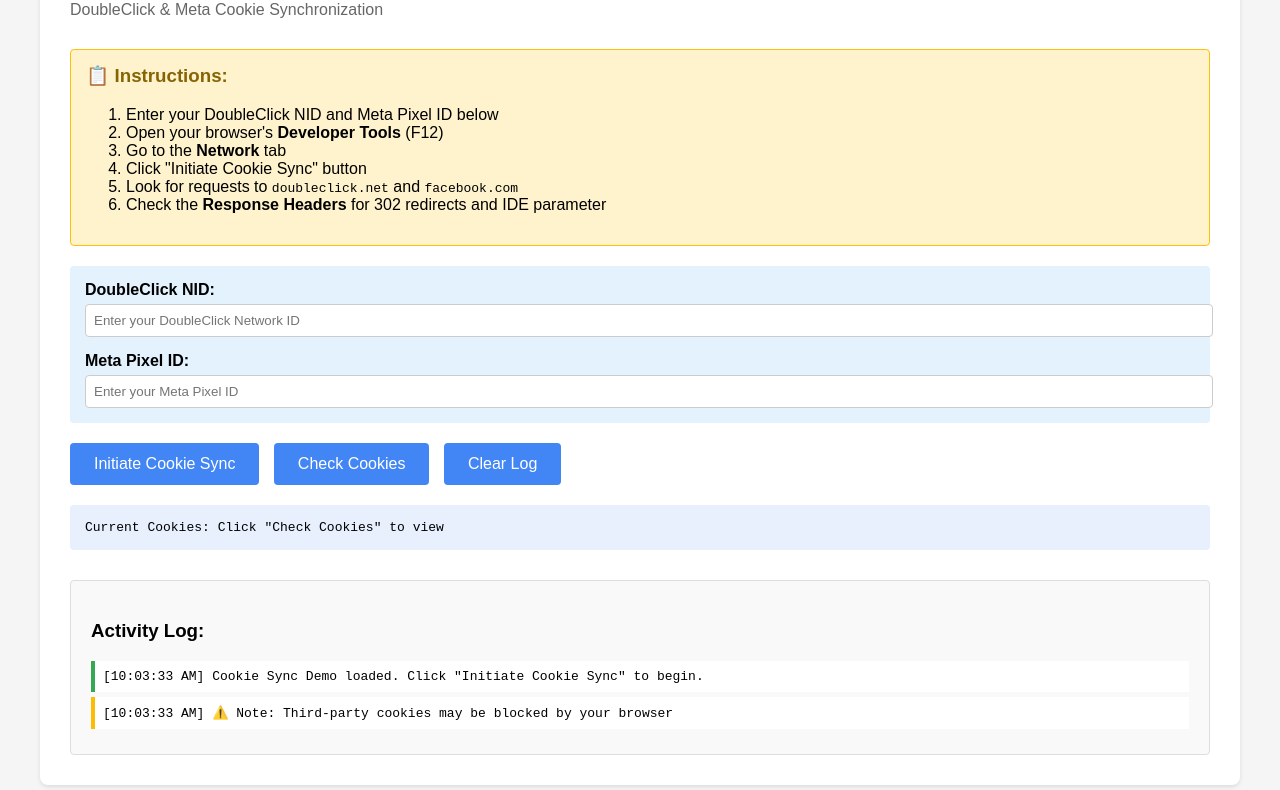
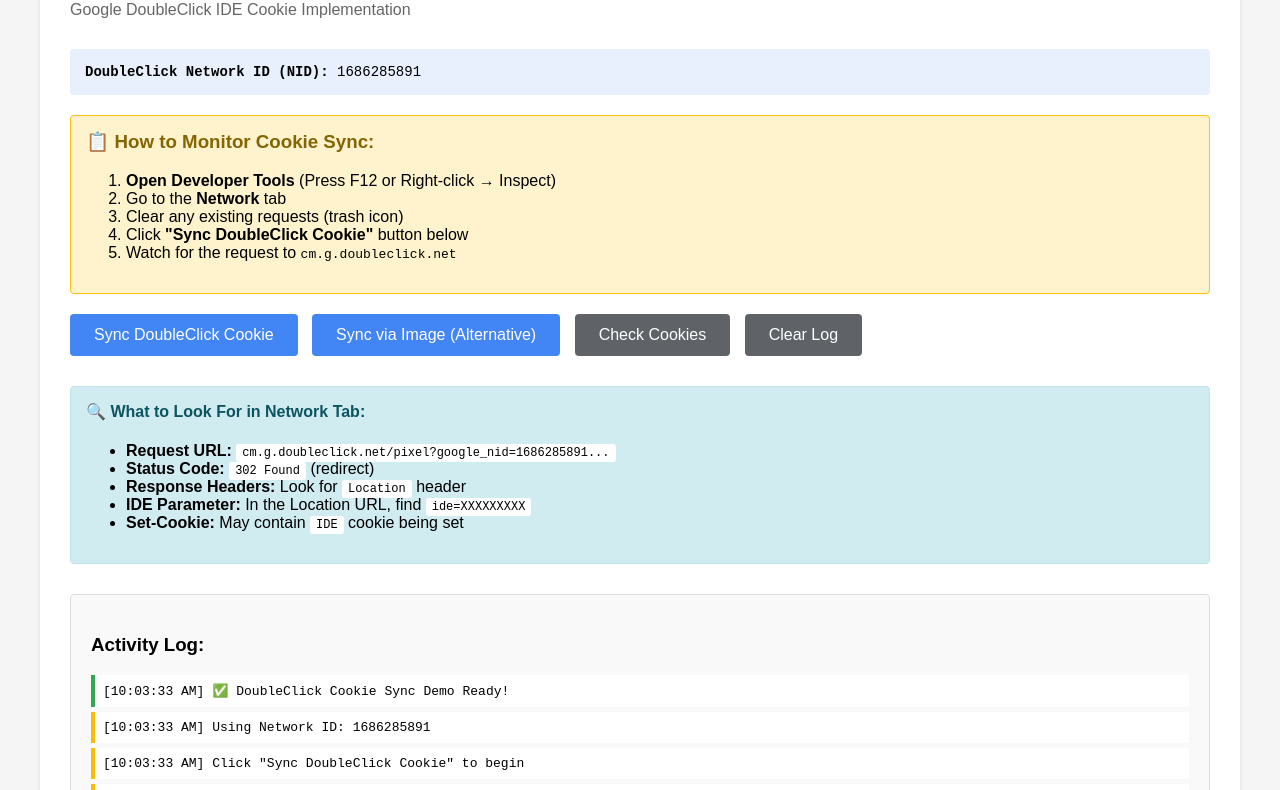
Before and after one commit to roshini27/test-ide-cookie, a plain HTML site: page index.html in a window 1280 px wide. Shown: the part 163-953 px from the top of the page. Drawn offline with Linux system fonts and the light colour scheme.

Commit message:
Update index.html

```diff
--- a/index.html
+++ b/index.html
@@ -3,7 +3,7 @@
 <head>
     <meta charset="UTF-8">
     <meta name="viewport" content="width=device-width, initial-scale=1.0">
-    <title>Cookie Sync Demo</title>
+    <title>DoubleClick Cookie Sync Demo</title>
     <style>
         body {
             font-family: Arial, sans-serif;
@@ -26,6 +26,14 @@
             color: #666;
             margin-bottom: 30px;
         }
+        .nid-display {
+            background: #e8f0fe;
+            padding: 15px;
+            border-radius: 4px;
+            margin-bottom: 20px;
+            font-family: monospace;
+            font-size: 14px;
+        }
         button {
             background: #4285f4;
             color: white;
@@ -35,9 +43,16 @@
             border-radius: 4px;
             cursor: pointer;
             margin-right: 10px;
+            margin-bottom: 10px;
         }
         button:hover {
             background: #357ae8;
+        }
+        button.secondary {
+            background: #5f6368;
+        }
+        button.secondary:hover {
+            background: #4a4d51;
         }
         .log-container {
             margin-top: 30px;
@@ -62,16 +77,11 @@
         .log-entry.info {
             border-left-color: #fbbc04;
         }
+        .log-entry.error {
+            border-left-color: #ea4335;
+        }
         .iframe-container {
             display: none;
-        }
-        .cookie-display {
-            background: #e8f0fe;
-            padding: 15px;
-            margin: 20px 0;
-            border-radius: 4px;
-            font-family: monospace;
-            word-break: break-all;
         }
         .instructions {
             background: #fff3cd;
@@ -84,44 +94,59 @@
             margin-top: 0;
             color: #856404;
         }
+        .network-info {
+            background: #d1ecf1;
+            border: 1px solid #bee5eb;
+            padding: 15px;
+            border-radius: 4px;
+            margin: 20px 0;
+        }
+        .network-info h4 {
+            margin-top: 0;
+            color: #0c5460;
+        }
+        .network-info code {
+            background: #fff;
+            padding: 2px 6px;
+            border-radius: 3px;
+            font-size: 12px;
+        }
     </style>
 </head>
 <body>
     <div class="container">
-        <h1>Cookie Sync Demo</h1>
-        <p class="subtitle">DoubleClick & Meta Cookie Synchronization</p>
+        <h1>DoubleClick Cookie Sync Demo</h1>
+        <p class="subtitle">Google DoubleClick IDE Cookie Implementation</p>
+
+        <div class="nid-display">
+            <strong>DoubleClick Network ID (NID):</strong> 1686285891
+        </div>
 
         <div class="instructions">
-            <h3>📋 Instructions:</h3>
+            <h3>📋 How to Monitor Cookie Sync:</h3>
             <ol>
-                <li>Enter your DoubleClick NID and Meta Pixel ID below</li>
-                <li>Open your browser's <strong>Developer Tools</strong> (F12)</li>
+                <li><strong>Open Developer Tools</strong> (Press F12 or Right-click → Inspect)</li>
                 <li>Go to the <strong>Network</strong> tab</li>
-                <li>Click "Initiate Cookie Sync" button</li>
-                <li>Look for requests to <code>doubleclick.net</code> and <code>facebook.com</code></li>
-                <li>Check the <strong>Response Headers</strong> for 302 redirects and IDE parameter</li>
+                <li>Clear any existing requests (trash icon)</li>
+                <li>Click <strong>"Sync DoubleClick Cookie"</strong> button below</li>
+                <li>Watch for the request to <code>cm.g.doubleclick.net</code></li>
             </ol>
         </div>
 
-        <div style="background: #e3f2fd; padding: 15px; border-radius: 4px; margin-bottom: 20px;">
-            <div style="margin-bottom: 15px;">
-                <label style="display: block; font-weight: bold; margin-bottom: 5px;">DoubleClick NID:</label>
-                <input type="text" id="dcNid" placeholder="Enter your DoubleClick Network ID"
-                       style="width: 100%; padding: 8px; border: 1px solid #ccc; border-radius: 4px;">
-            </div>
-            <div>
-                <label style="display: block; font-weight: bold; margin-bottom: 5px;">Meta Pixel ID:</label>
-                <input type="text" id="metaPixelId" placeholder="Enter your Meta Pixel ID"
-                       style="width: 100%; padding: 8px; border: 1px solid #ccc; border-radius: 4px;">
-            </div>
-        </div>
+        <button onclick="syncDoubleClick()">Sync DoubleClick Cookie</button>
+        <button onclick="syncWithImage()">Sync via Image (Alternative)</button>
+        <button onclick="checkCookies()" class="secondary">Check Cookies</button>
+        <button onclick="clearLog()" class="secondary">Clear Log</button>
 
-        <button onclick="initiateCookieSync()">Initiate Cookie Sync</button>
-        <button onclick="checkCookies()">Check Cookies</button>
-        <button onclick="clearLog()">Clear Log</button>
-
-        <div class="cookie-display" id="cookieDisplay">
-            Current Cookies: <span id="cookieInfo">Click "Check Cookies" to view</span>
+        <div class="network-info">
+            <h4>🔍 What to Look For in Network Tab:</h4>
+            <ul>
+                <li><strong>Request URL:</strong> <code>cm.g.doubleclick.net/pixel?google_nid=1686285891...</code></li>
+                <li><strong>Status Code:</strong> <code>302 Found</code> (redirect)</li>
+                <li><strong>Response Headers:</strong> Look for <code>Location</code> header</li>
+                <li><strong>IDE Parameter:</strong> In the Location URL, find <code>ide=XXXXXXXXX</code></li>
+                <li><strong>Set-Cookie:</strong> May contain <code>IDE</code> cookie being set</li>
+            </ul>
         </div>
 
         <div class="log-container">
@@ -129,18 +154,17 @@
             <div id="logOutput"></div>
         </div>
 
-        <!-- Hidden iframes for cookie sync -->
+        <!-- Hidden iframe for cookie sync -->
         <div class="iframe-container">
             <iframe id="dcFrame" style="display:none;"></iframe>
-            <iframe id="fbFrame" style="display:none;"></iframe>
+            <img id="dcImage" style="display:none;" />
         </div>
     </div>
 
     <script>
-        let logCount = 0;
+        const DC_NID = '1686285891';
 
         function log(message, type = 'info') {
-            logCount++;
             const logOutput = document.getElementById('logOutput');
             const entry = document.createElement('div');
             entry.className = `log-entry ${type}`;
@@ -152,7 +176,6 @@
 
         function clearLog() {
             document.getElementById('logOutput').innerHTML = '';
-            logCount = 0;
             log('Log cleared', 'info');
         }
 
@@ -160,113 +183,151 @@
             return 'user_' + Math.random().toString(36).substr(2, 9) + '_' + Date.now();
         }
 
-        function initiateCookieSync() {
-            const dcNid = document.getElementById('dcNid').value.trim();
-            const metaPixelId = document.getElementById('metaPixelId').value.trim();
-
-            if (!dcNid) {
-                alert('Please enter your DoubleClick NID');
-                log('❌ DoubleClick NID is required', 'info');
-                return;
-            }
-
-            if (!metaPixelId) {
-                alert('Please enter your Meta Pixel ID');
-                log('❌ Meta Pixel ID is required', 'info');
-                return;
-            }
-
-            log('🚀 Initiating cookie sync process...', 'info');
-            log(`Using DoubleClick NID: ${dcNid}`, 'success');
-            log(`Using Meta Pixel ID: ${metaPixelId}`, 'success');
+        function syncDoubleClick() {
+            log('━━━━━━━━━━━━━━━━━━━━━━━━━━━━━━━━━━━━━━━━', 'info');
+            log('🚀 Starting DoubleClick Cookie Sync...', 'info');
+            log(`Using NID: ${DC_NID}`, 'success');
 
             const userId = generateUserId();
             log(`Generated User ID: ${userId}`, 'success');
 
-            // Step 1: DoubleClick Cookie Sync
-            // This will create an IDE (ID Exchange) cookie
-            const dcSyncUrl = `https://cm.g.doubleclick.net/pixel?google_nid=${dcNid}&google_cm&gdpr=0&gdpr_consent=&google_sc=${userId}`;
+            // DoubleClick Cookie Match pixel
+            // This creates the IDE (ID Exchange) cookie
+            const dcSyncUrl = `https://cm.g.doubleclick.net/pixel?google_nid=${DC_NID}&google_cm&gdpr=0&gdpr_consent=&google_sc=${userId}`;
 
-            log('📡 Calling DoubleClick pixel for IDE creation...', 'info');
-            log(`URL: ${dcSyncUrl}`, 'info');
+            log('', 'info');
+            log('📡 Initiating DoubleClick pixel call...', 'info');
+            log(`Full URL: ${dcSyncUrl}`, 'info');
+            log('', 'info');
+            log('⏳ Loading pixel... Check Network tab NOW!', 'info');
 
             const dcFrame = document.getElementById('dcFrame');
-            dcFrame.src = dcSyncUrl;
+            const startTime = Date.now();
 
             dcFrame.onload = function() {
-                log('✅ DoubleClick pixel loaded - IDE cookie should be set', 'success');
-                log('💡 Check Network tab for 302 redirect from doubleclick.net', 'info');
-                log('💡 Look for "ide" parameter in the redirect URL', 'info');
+                const loadTime = Date.now() - startTime;
+                log('', 'info');
+                log(`✅ DoubleClick pixel loaded (${loadTime}ms)`, 'success');
+                log('', 'info');
+                log('🎯 IDE Cookie Sync Complete!', 'success');
+                log('', 'info');
+                log('━━━━━━━━━━━━━━━━━━━━━━━━━━━━━━━━━━━━━━━━', 'info');
+                log('📊 VERIFICATION STEPS:', 'info');
+                log('━━━━━━━━━━━━━━━━━━━━━━━━━━━━━━━━━━━━━━━━', 'info');
+                log('1. In Network tab, find: cm.g.doubleclick.net/pixel', 'info');
+                log('2. Click on the request', 'info');
+                log('3. Check Headers tab:', 'info');
+                log('   - Status Code: Should be 302', 'info');
+                log('   - Response Headers: Find "Location"', 'info');
+                log('   - Location URL should contain: ide=XXXXXXXX', 'info');
+                log('4. Check Cookies tab in the request', 'info');
+                log('5. Look for "IDE" cookie being set', 'info');
+                log('━━━━━━━━━━━━━━━━━━━━━━━━━━━━━━━━━━━━━━━━', 'info');
 
-                // Step 2: Meta/Facebook Cookie Sync
+                // Try to extract IDE from any redirect
                 setTimeout(() => {
-                    syncWithMeta(userId, metaPixelId);
-                }, 1000);
+                    log('', 'info');
+                    log('💡 TIP: The IDE cookie is a third-party cookie', 'info');
+                    log('   It may not be visible in document.cookie', 'info');
+                    log('   But you can see it in Network tab!', 'info');
+                }, 500);
             };
 
             dcFrame.onerror = function() {
-                log('⚠️ Error loading DoubleClick pixel (expected due to CORS)', 'info');
-                // Continue with Meta sync anyway
-                setTimeout(() => {
-                    syncWithMeta(userId, metaPixelId);
-                }, 1000);
+                log('⚠️ Frame error (this is normal due to CORS)', 'info');
+                log('✅ The request was still sent - check Network tab!', 'success');
             };
+
+            // Set the iframe source to trigger the request
+            dcFrame.src = dcSyncUrl;
         }
 
-        function syncWithMeta(userId, metaPixelId) {
-            log('📡 Syncing with Meta/Facebook...', 'info');
+        function syncWithImage() {
+            log('━━━━━━━━━━━━━━━━━━━━━━━━━━━━━━━━━━━━━━━━', 'info');
+            log('🚀 Starting DoubleClick Sync via Image...', 'info');
+            log(`Using NID: ${DC_NID}`, 'success');
 
-            // Meta pixel with custom event
-            const metaSyncUrl = `https://www.facebook.com/tr?id=${metaPixelId}&ev=CookieSync&cd[external_id]=${userId}&noscript=1`;
+            const userId = generateUserId();
+            log(`Generated User ID: ${userId}`, 'success');
 
-            log(`Meta URL: ${metaSyncUrl}`, 'info');
+            const dcSyncUrl = `https://cm.g.doubleclick.net/pixel?google_nid=${DC_NID}&google_cm&gdpr=0&gdpr_consent=&google_sc=${userId}`;
 
-            const fbFrame = document.getElementById('fbFrame');
-            fbFrame.src = metaSyncUrl;
+            log('', 'info');
+            log('📡 Using Image tag for pixel call...', 'info');
+            log(`URL: ${dcSyncUrl}`, 'info');
+            log('', 'info');
+            log('⏳ Loading... Check Network tab!', 'info');
 
-            fbFrame.onload = function() {
-                log('✅ Meta pixel loaded successfully', 'success');
-                log('🎉 Cookie sync process completed!', 'success');
+            const img = document.getElementById('dcImage');
+            const startTime = Date.now();
+
+            img.onload = function() {
+                const loadTime = Date.now() - startTime;
                 log('', 'info');
-                log('🔍 To verify in Network tab:', 'info');
-                log('1. Find the request to cm.g.doubleclick.net/pixel', 'info');
-                log('2. Check Status Code: should be 302 (redirect)', 'info');
-                log('3. Check Response Headers → Location header', 'info');
-                log('4. Look for "ide=" parameter in the Location URL', 'info');
-                log('5. Find the request to facebook.com/tr', 'info');
-                log('6. Click "Check Cookies" to see stored cookies', 'info');
+                log(`✅ Image loaded (${loadTime}ms)`, 'success');
+                log('🎯 Check Network tab for the redirect!', 'success');
             };
 
-            fbFrame.onerror = function() {
-                log('⚠️ Error loading Meta pixel (expected due to CORS)', 'info');
-                log('✅ Cookie sync requests sent - check Network tab', 'success');
+            img.onerror = function() {
+                log('✅ Request completed (image error is normal)', 'success');
+                log('📊 Check Network tab for 302 redirect!', 'success');
             };
+
+            img.src = dcSyncUrl + '&_=' + Date.now(); // Cache buster
         }
 
         function checkCookies() {
+            log('━━━━━━━━━━━━━━━━━━━━━━━━━━━━━━━━━━━━━━━━', 'info');
+            log('🍪 Checking Cookies...', 'info');
+
             const cookies = document.cookie;
-            const cookieInfo = document.getElementById('cookieInfo');
 
             if (cookies) {
-                cookieInfo.textContent = cookies;
-                log('📋 Current cookies displayed above', 'success');
+                const cookieArray = cookies.split('; ');
+                log(`Found ${cookieArray.length} accessible cookie(s):`, 'success');
+                cookieArray.forEach(cookie => {
+                    log(`  - ${cookie}`, 'info');
+                });
 
-                // Check for specific cookies
+                // Check for IDE cookie
                 if (cookies.includes('IDE') || cookies.includes('ide')) {
-                    log('✅ Found IDE cookie from DoubleClick!', 'success');
+                    log('✅ IDE cookie found in accessible cookies!', 'success');
                 } else {
-                    log('ℹ️ IDE cookie not visible (may be httpOnly or third-party)', 'info');
+                    log('', 'info');
+                    log('ℹ️ IDE cookie not in document.cookie', 'info');
+                    log('   This is NORMAL - IDE is a third-party cookie', 'info');
                 }
             } else {
-                cookieInfo.textContent = 'No cookies available (or all are httpOnly/secure)';
-                log('ℹ️ No accessible cookies found', 'info');
-                log('💡 Third-party cookies may be blocked by browser settings', 'info');
+                log('No cookies accessible via document.cookie', 'info');
             }
+
+            log('', 'info');
+            log('🔍 IMPORTANT: How to verify IDE creation:', 'info');
+            log('━━━━━━━━━━━━━━━━━━━━━━━━━━━━━━━━━━━━━━━━', 'info');
+            log('1. Go to Network tab', 'info');
+            log('2. Find: cm.g.doubleclick.net/pixel', 'info');
+            log('3. Click on it', 'info');
+            log('4. Look at Response Headers:', 'info');
+            log('   - Location header should have ide=XXXXX', 'info');
+            log('', 'info');
+            log('⚠️ Browser Third-Party Cookie Settings:', 'info');
+            log('   Chrome: Settings → Privacy → Cookies', 'info');
+            log('   - Must allow third-party cookies to see IDE', 'info');
+            log('   - Or check "Allow all cookies"', 'info');
+            log('', 'info');
+            log('💡 Even if cookie is blocked, the IDE value', 'info');
+            log('   is still created and visible in the', 'info');
+            log('   Location header of the 302 response!', 'info');
+            log('━━━━━━━━━━━━━━━━━━━━━━━━━━━━━━━━━━━━━━━━', 'info');
         }
 
         // Initial log
-        log('Cookie Sync Demo loaded. Click "Initiate Cookie Sync" to begin.', 'success');
-        log('⚠️ Note: Third-party cookies may be blocked by your browser', 'info');
+        log('✅ DoubleClick Cookie Sync Demo Ready!', 'success');
+        log(`Using Network ID: ${DC_NID}`, 'info');
+        log('Click "Sync DoubleClick Cookie" to begin', 'info');
+        log('', 'info');
+        log('⚠️ IMPORTANT:', 'info');
+        log('   Make sure Network tab is open BEFORE clicking sync!', 'info');
     </script>
 </body>
 </html>
```
